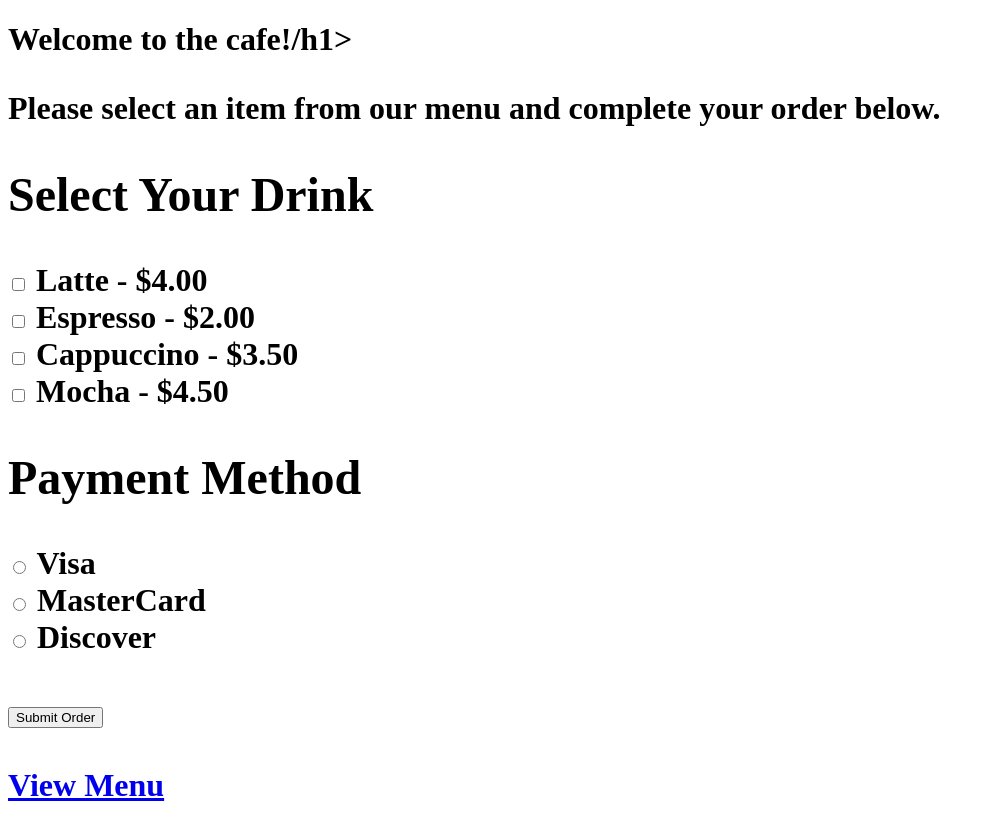
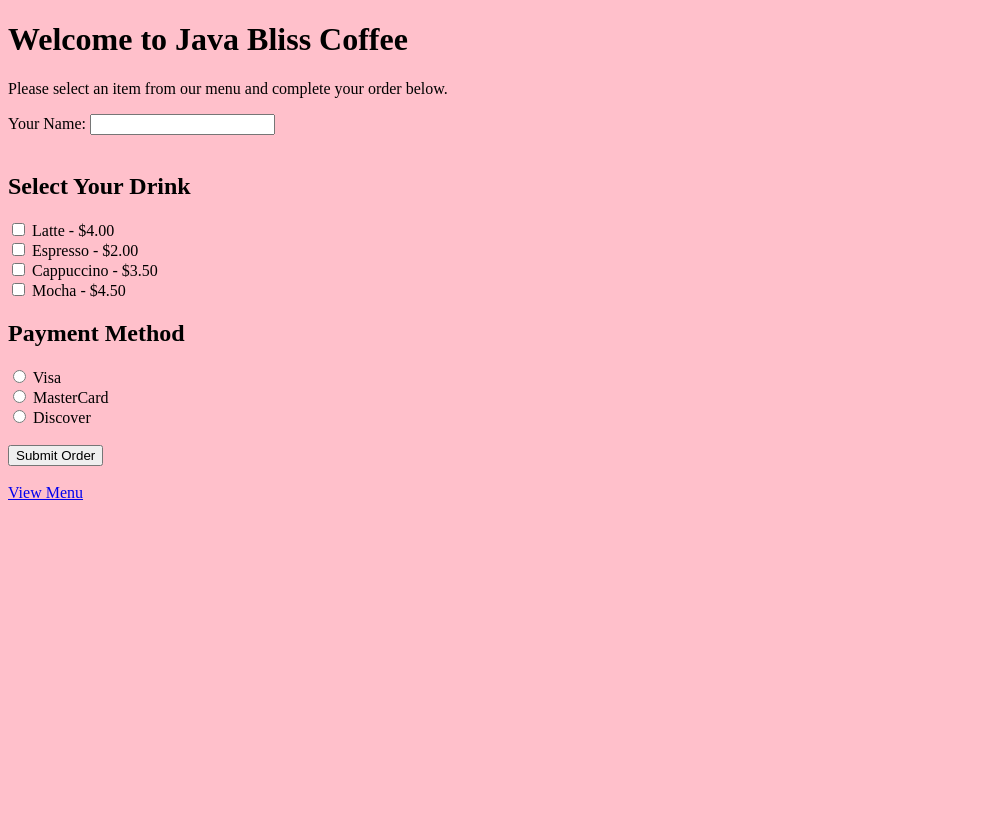
Before and after one commit to Dominiikkobylarczyk/Coffee-Shop, a plain HTML site: page index.html in a window 1280 px wide. Shown: the whole page, without its empty margins (0-994 px from the left). After the commit the page ends 800 px from the top, so only its background shows below. Drawn offline with Linux system fonts and the light colour scheme.

Commit message:
Update index.html

```diff
--- a/index.html
+++ b/index.html
@@ -3,12 +3,22 @@
 <head>
   <meta charset="UTF-8">
   <title>Coffee Shop</title>
+  <style>
+    body {
+      background-color: pink;
+    }
+  </style>
 </head>
 <body>
-  <h1>Welcome to the cafe!/h1>
+  <h1>Welcome to Java Bliss Coffee</h1>
   <p>Please select an item from our menu and complete your order below.</p>
 
   <form action="thankyou.html" method="post">
+
+    <label for="customerName">Your Name:</label>
+    <input type="text" id="customerName" name="customerName" required>
+    <br><br>
+
     <h2>Select Your Drink</h2>
     <input type="checkbox" name="drink" value="Latte"> Latte - $4.00<br>
     <input type="checkbox" name="drink" value="Espresso"> Espresso - $2.00<br>
```
